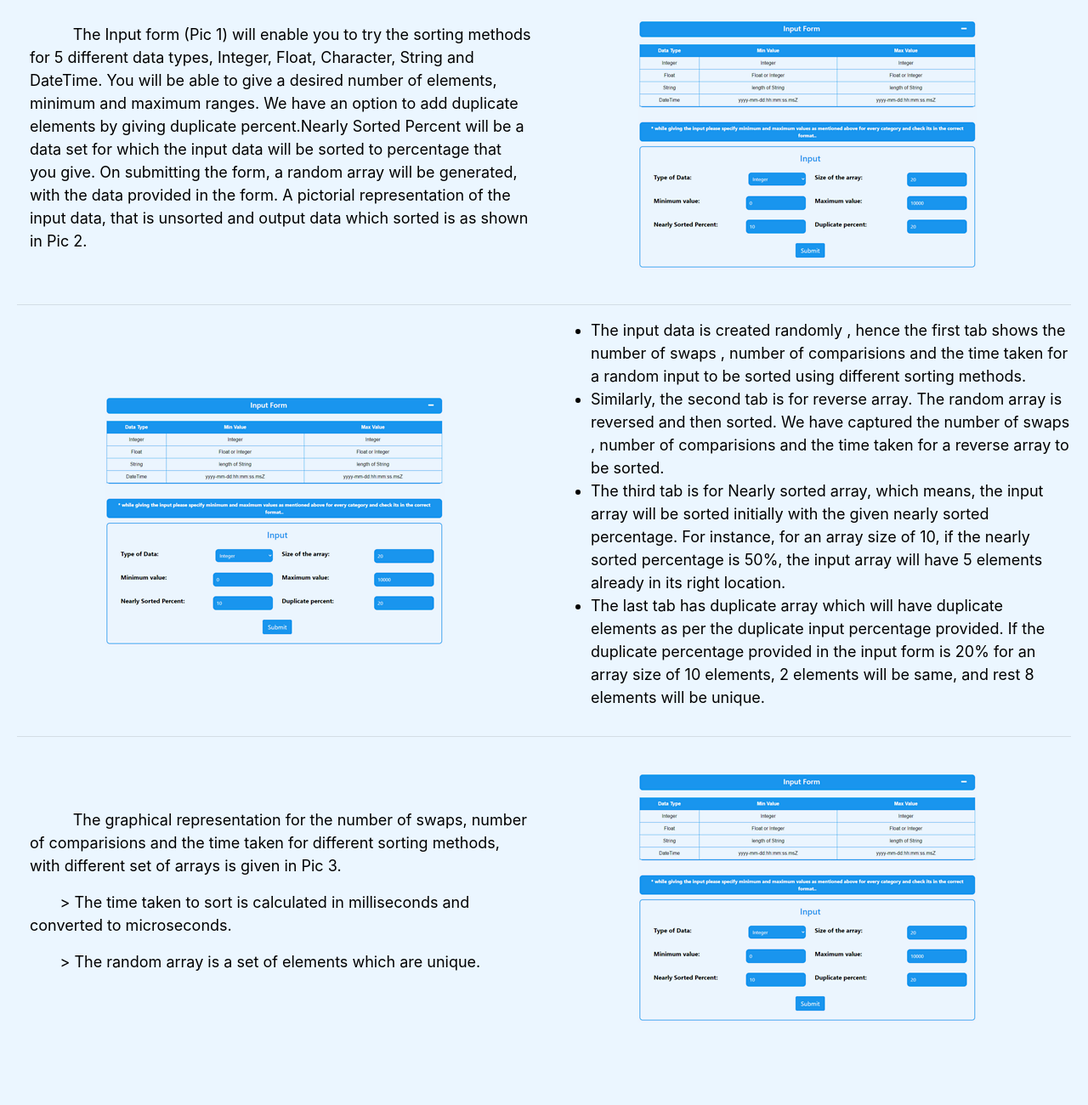
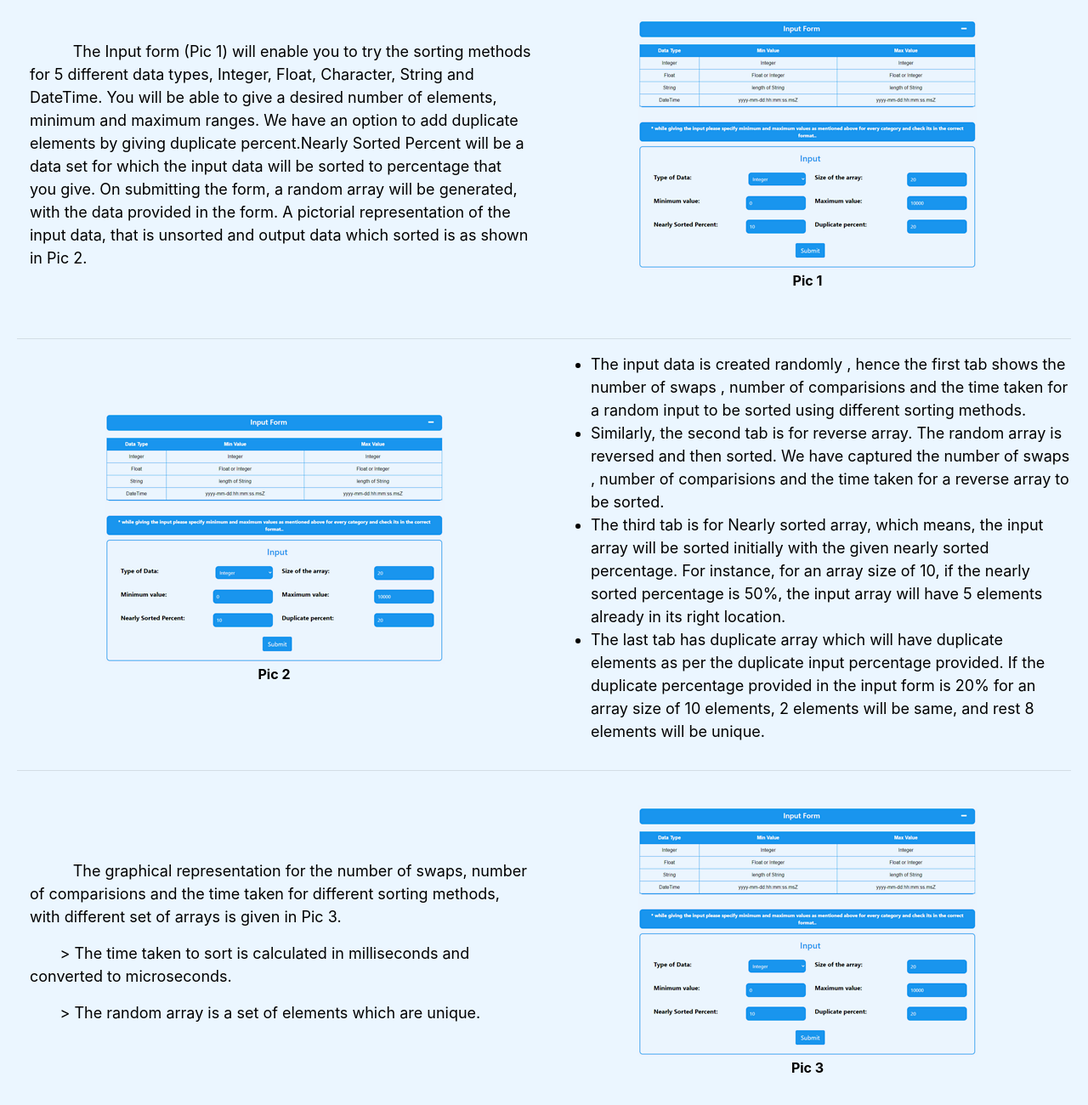
Before and after one commit to ksamrish/sortingAnalysis, a website: page index.html in a window 1280 px wide. Shown: the part 352-1652 px from the top of the page at 85% size. Before the commit the page ends 1596 px from the top, so only its background shows below. Drawn offline with nearby package versions, Linux system fonts and the light colour scheme.

Commit message:
pic title added

```diff
--- a/index.html
+++ b/index.html
@@ -171,12 +171,14 @@
 			</div>
 			<div class="col-12 col-md-6" style="text-align: center;min-width: 500px important; overflow-x: scroll;">
 				<img style="text-align: center;" src="./images/picture1.png">
+				<p style="font-weight: bold;">Pic 1</p>
 			</div>
 		</div>
 		<hr>
 		<div class="row" style="align-items: center;">
 			<div class="col-12 col-md-6" style="text-align: center;min-width: 500px important; overflow-x: scroll;">
 				<img style="text-align: center;" src="./images/picture1.png">
+				<p style="font-weight: bold;">Pic 2</p>
 			</div>
 			<div class="col-12 col-md-6">
 				<ul>
@@ -196,6 +198,7 @@
 			</div>
 			<div class="col-12 col-md-6" style="text-align: center;min-width: 500px important; overflow-x: scroll;">
 				<img style="text-align: center;" src="./images/picture1.png">
+				<p style="font-weight: bold;">Pic 3</p>
 			</div>
 		</div>
 	</div>
```
